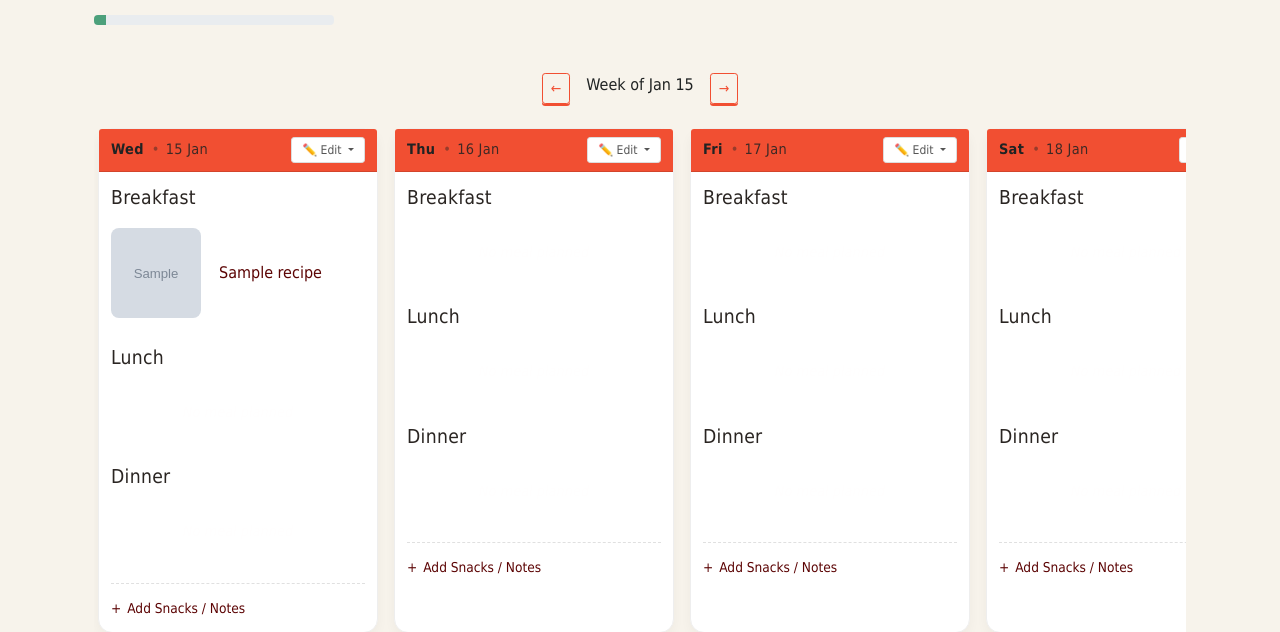
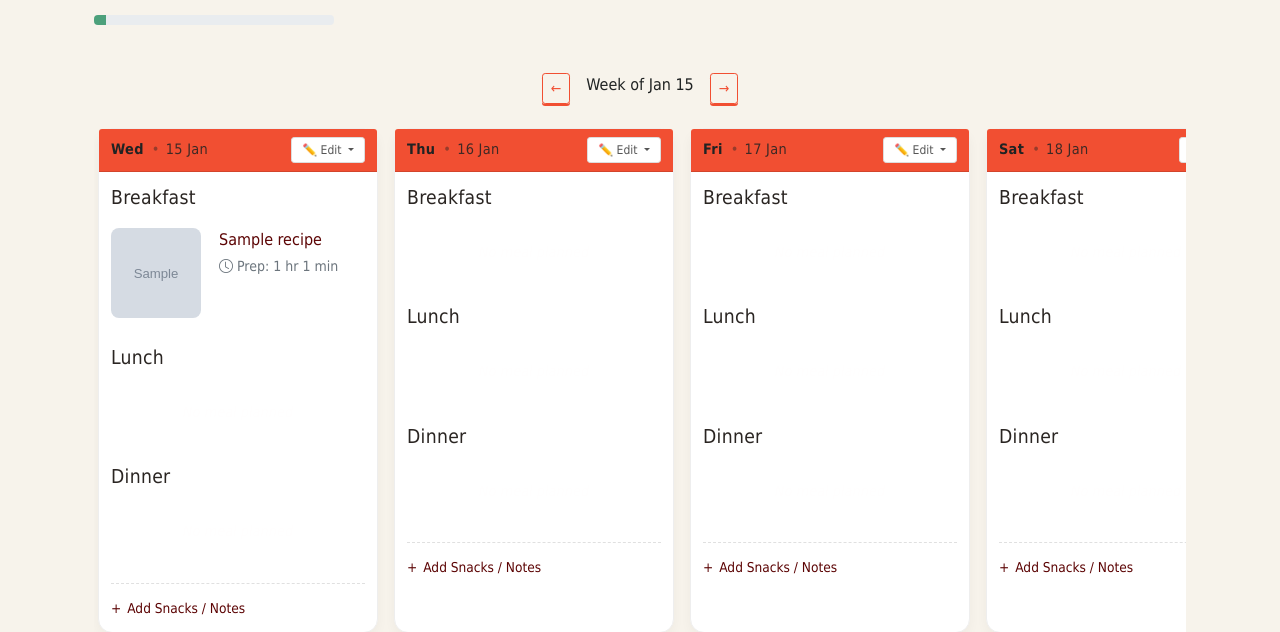
Before and after one commit to catechew/flax_6_2025, a Django app: page /meal-plan/1/ in a window 1280 px wide; the page is wider, and only the part inside the window is pictured. Shown: the part 217-849 px from the top of that part. Run offline with Django 5.2, Linux system fonts and the light colour scheme; a user stored in the database is signed in; tables that the repository leaves empty hold one stand-in row (values such as "Sample post"); grey boxes marked "Sample" are stand-in pictures; some libraries are stand-ins or nearby versions.

Commit message:
Show prep time under meal name in meal plan

```diff
--- a/recipes/templates/partials/meal_slot.html
+++ b/recipes/templates/partials/meal_slot.html
@@ -1,16 +1,27 @@
 <div class="slot-content">
   {% if slot.recipe %}
-  <div class="d-flex align-items-center gap-2">
+    <div class="d-flex align-items-start gap-2">
+
       {% if slot.recipe.image %}
         <img src="{{ slot.recipe.image.url }}"
              class="meal-thumb"
              alt="{{ slot.recipe.title }}">
       {% endif %}
 
+      <div class="d-flex flex-column">
         <a href="{% url 'recipe_detail' slot.recipe.id %}"
            class="recipe-link">
           {{ slot.recipe.title }}
         </a>
+
+        {% if slot.recipe.get_total_prep_time_minutes > 0 %}
+          <small class="text-muted mt-1">
+            <i class="bi bi-clock"></i>
+            Prep: {{ slot.recipe.get_prep_time_display }}
+          </small>
+        {% endif %}
+      </div>
+
     </div>
   {% else %}
     <span class="empty-meal-indicator">No meal planned</span>
```
Lines whose indentation alone changed are shown as unchanged.
